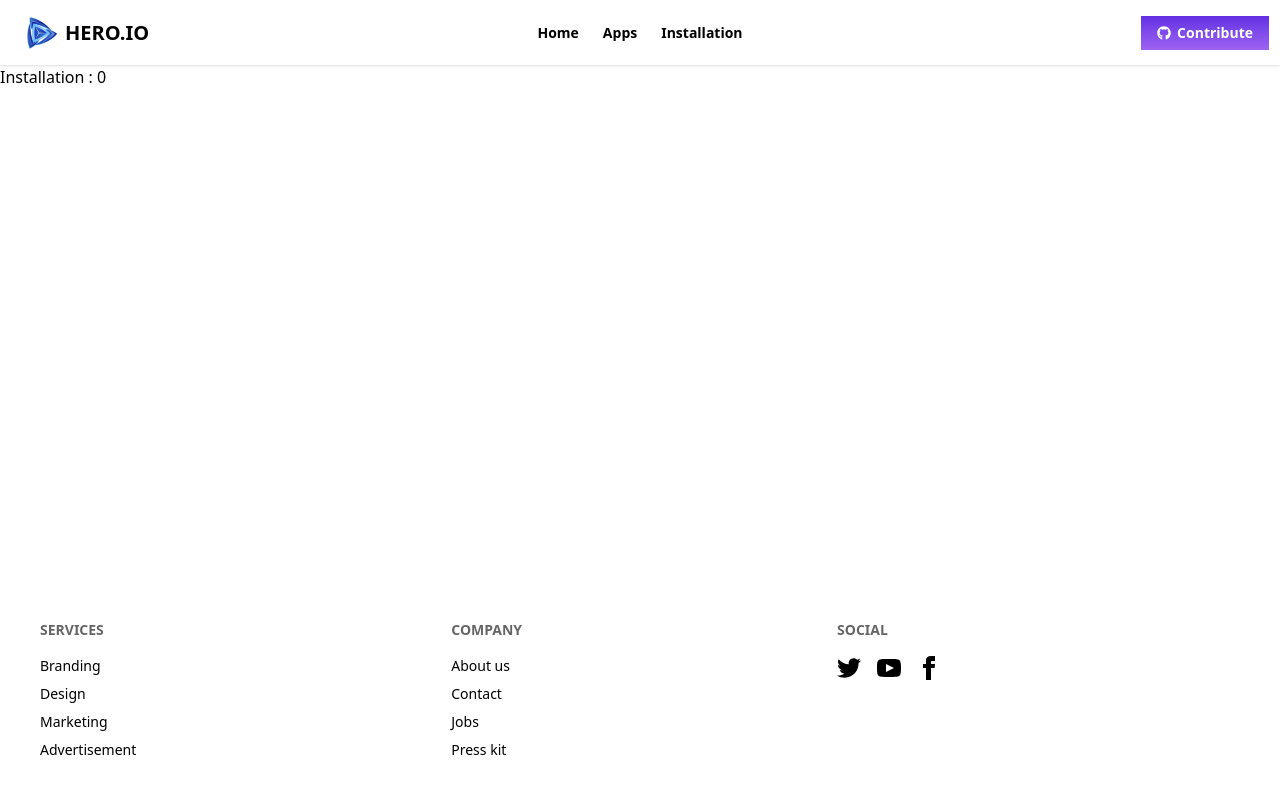
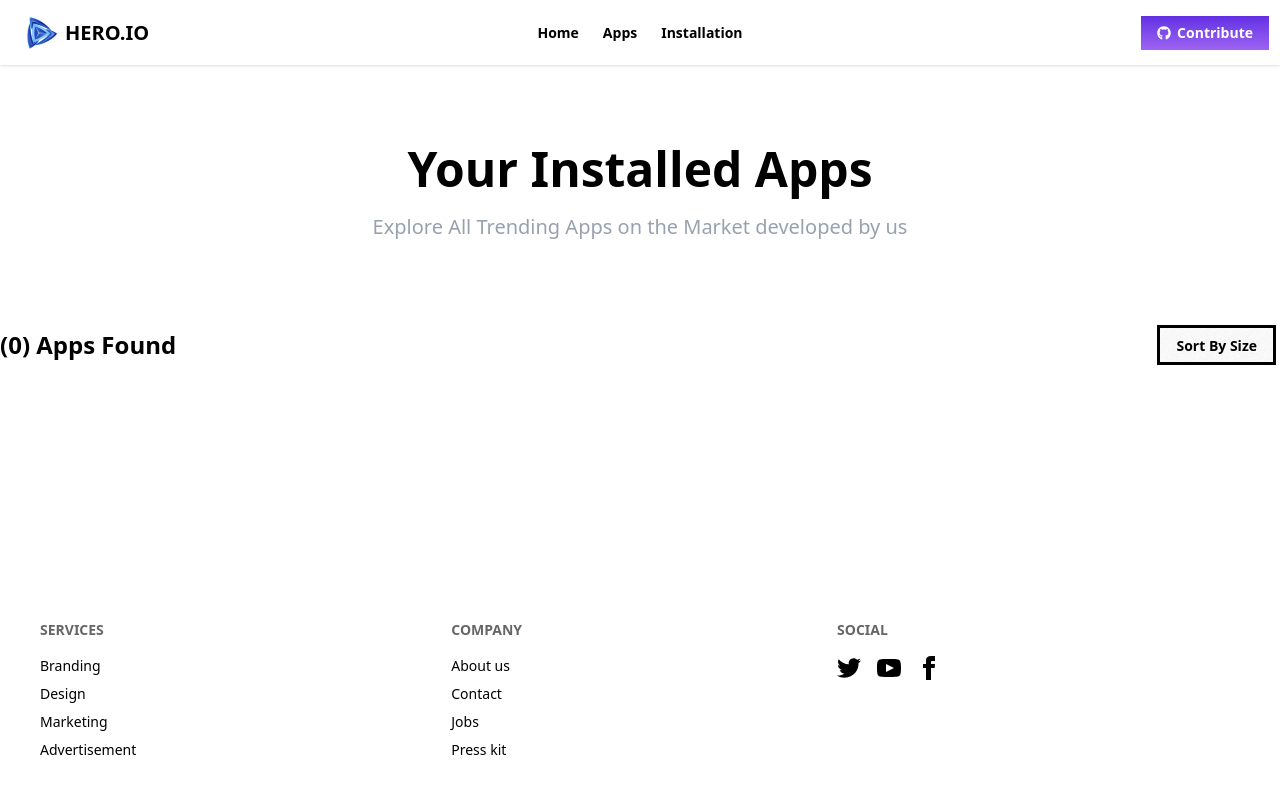
Before and after one commit to salauddin-777/hero-apps-projects, a React (Vite) app: page /installation in a window 1280 px wide. Shown: the top 794 px of the page. Built offline with nearby package versions, Linux system fonts and the light colour scheme.

Commit message:
Installed List Show with exact design as figma the data came from local storage

```diff
--- /dev/null
+++ b/src/Components/InstallSingleCard.jsx
@@ -0,0 +1,33 @@
+import React from "react";
+import icon from "../assets/icon-downloads.png";
+import ratings from "../assets/icon-ratings.png";
+
+const InstallSingleCard = ({ app }) => {
+  const { image, title, downloads, ratingAvg, size } = app;
+  return (
+    <div className="card card-side bg-base-100 shadow-xl flex justify-center items-center container  mx-auto my-4 p-3">
+    <img className="w-25 h-25 bg-gray-200 p-2 rounded-2xl" src={image} alt="Movie" />
+      <div className="card-body">
+        <div className="flex flex-col justify-center my-3 ">
+            <h2 className="card-title ">{title}</h2>
+        <div className="flex gap-5 ">
+          <span className="text-green-500 flex gap-2">
+            <img className="w-6 h-6" src={icon} alt="" />
+            {downloads}M
+          </span>
+          <span className="text-orange-500 flex gap-2">
+            <img className="w-6 h-6" src={ratings} alt="" />
+            {ratingAvg}M
+          </span>
+          <span>{size} MB</span>
+        </div>
+        <div className="card-actions justify-end ">
+          <button className="btn rounded-lg text-white text-2xl bg-[#00d390] py-7 px-8">Uninstall</button>
+        </div>
+        </div>
+      </div>
+    </div>
+  );
+};
+
+export default InstallSingleCard;
--- a/src/Pages/Installation.jsx
+++ b/src/Pages/Installation.jsx
@@ -1,16 +1,45 @@
-import React, { useEffect, useState } from 'react';
+import React, { useEffect, useState } from "react";
+import InstallSingleCard from "../Components/InstallSingleCard";
 
 const Installation = () => {
-    const [installList, setInstallList] = useState([])
-    useEffect(()=>{
-        const savedList = JSON.parse(localStorage.getItem('installedList'))
-        if(savedList) setInstallList(savedList)
-    },[])
-    return (
-        <div className='container mx-auto'>
-            Installation : {installList.length}
+  const [installList, setInstallList] = useState([]);
+  useEffect(() => {
+    const savedList = JSON.parse(localStorage.getItem("installedList"));
+    if (savedList) setInstallList(savedList);
+  }, []);
+  return (
+    <div className="container mx-auto">
+      <div className="p-15 text-center">
+        <h2 className="text-5xl font-bold my-5">Your Installed Apps</h2>
+        <p className="text-xl text-gray-400">
+          Explore All Trending Apps on the Market developed by us
+        </p>
+      </div>
+      <div className="flex justify-between items-center my-5">
+        <h2 className="text-2xl font-bold ">({installList.length}) Apps Found</h2>
+        {/* Drop Down */}
+        <div className="dropdown">
+          <div tabIndex={0} role="button" className="btn m-1">
+            Sort By Size
+          </div>
+          <ul
+            tabIndex={0}
+            className="dropdown-content menu bg-base-100 rounded-box z-1 w-52 p-2 shadow-sm"
+          >
+            <li>
+              <a>Sort By Download</a>
+            </li>
+          </ul>
         </div>
-    );
+      </div>
+      {/* Card */}
+      <div className="my-10">
+        {
+            installList.map(app=> <InstallSingleCard key={app.id} app={app}></InstallSingleCard>)
+        }
+      </div>
+    </div>
+  );
 };
 
 export default Installation;
```
